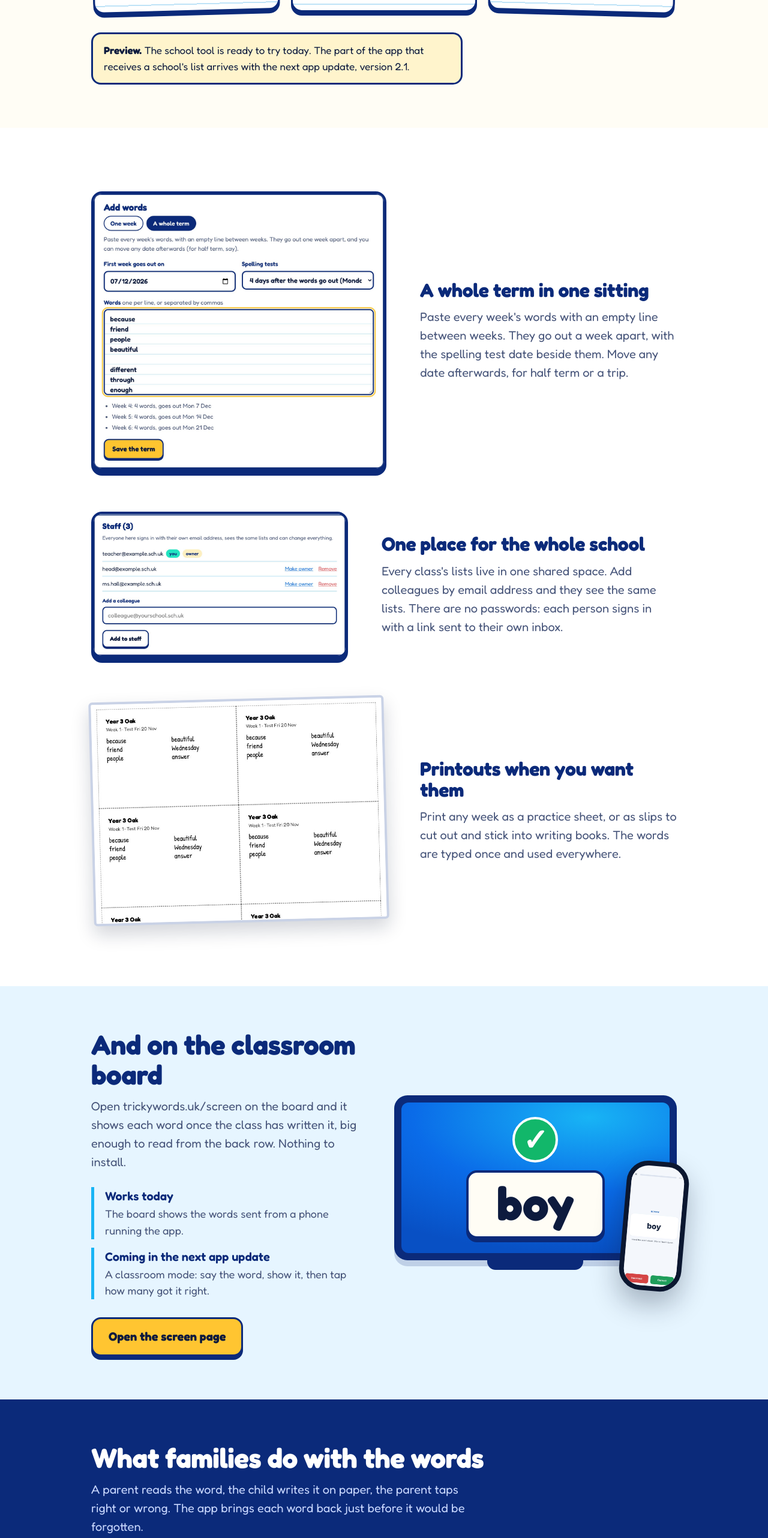
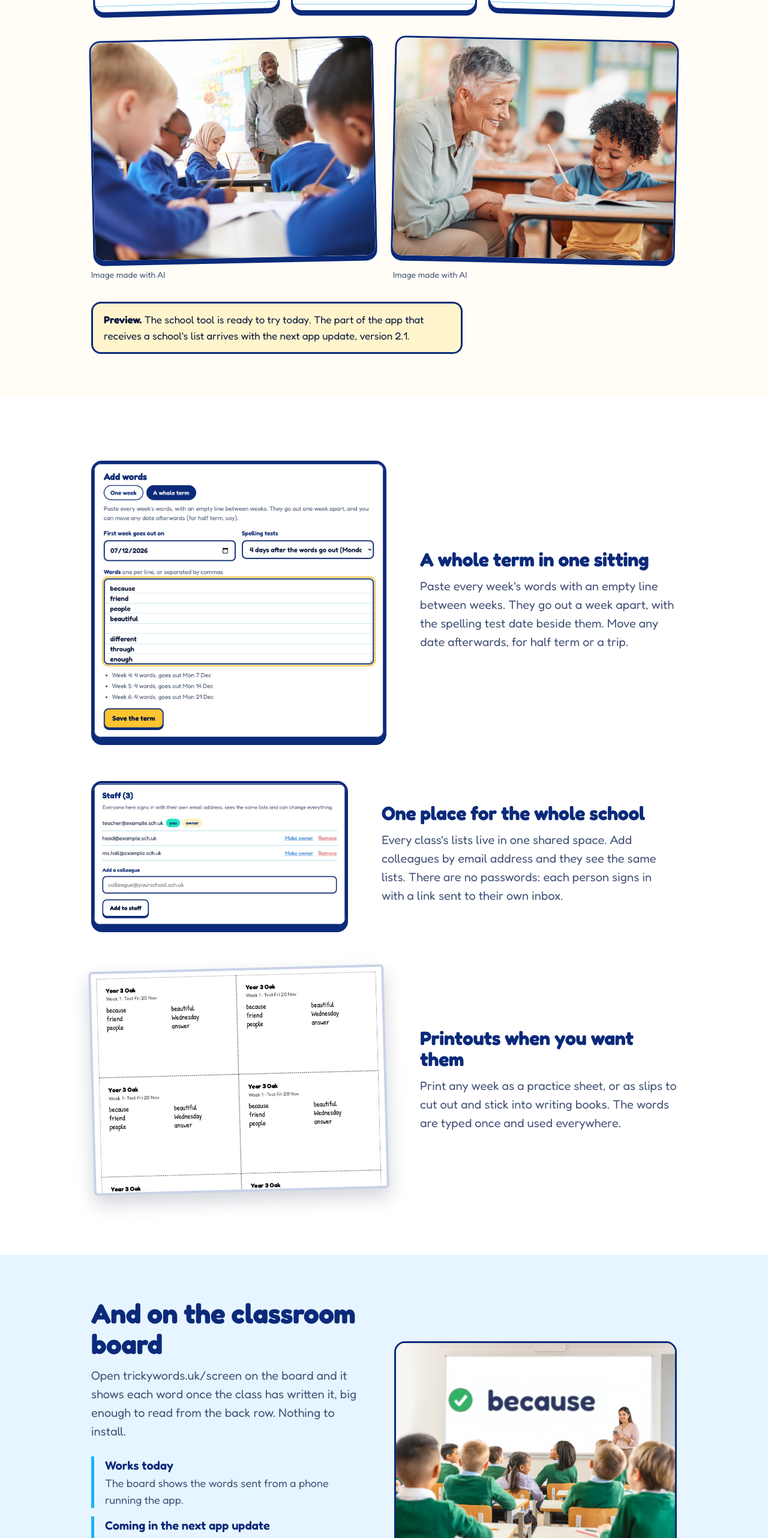
Before and after one commit to moritzschmittat/trickywords-website, a plain HTML site: page schools/index.html in a window 1280 px wide. Shown: the part 1271-3835 px from the top of the page at 60% size. Drawn offline with Linux system fonts and the light colour scheme.

Commit message:
Add AI generated photographs, each captioned, with a footer and privacy note
Co-Authored-By: Claude Fable 5.2 <noreply@anthropic.com>
Claude-Session: https://claude.ai/code/session_01RQsC1eRyBbTHLRWdo9ch3e

```diff
--- a/schools/index.html
+++ b/schools/index.html
@@ -38,6 +38,10 @@
 <li class="step"><div class="num">2</div><h3>Hand out one code</h3><p>Each class has a code and a QR code. Print the ready-made note for parents and send it home once.</p></li>
 <li class="step"><div class="num">3</div><h3>Families have the words</h3><p>New words arrive in the Tricky Words app each week. No printout to lose on the way home.</p></li>
 </ol>
+<div class="photo-pair">
+<figure class="photo tilt-l"><img src="/img/photo-class.jpg" alt="Children in blue school jumpers write with pencils at their tables while their teacher stands smiling with a phone in his hand" width="1152" height="896" loading="lazy"><figcaption>Image made with AI</figcaption></figure>
+<figure class="photo tilt-r"><img src="/img/photo-teacher.jpg" alt="A teacher crouches beside a boy who is smiling as he writes in his exercise book" width="1152" height="896" loading="lazy"><figcaption>Image made with AI</figcaption></figure>
+</div>
 <p class="status-note"><strong>Preview.</strong> The school tool is ready to try today. The part of the app that receives a school's list arrives with the next app update, version 2.1.</p>
 </div>
 </section>
@@ -70,11 +74,7 @@
 </ul>
 <div class="cta"><a class="button" href="/screen/">Open the screen page</a></div>
 </div>
-<div class="screen-art" role="img" aria-label="A classroom board showing the word boy with a green tick, next to the teacher's phone">
-<div class="tv"><div class="tv-glass"><span class="tv-tick">✓</span><span class="tv-sheet">boy</span></div></div>
-<div class="tv-stand"></div>
-<div class="phone tv-phone"><img src="/img/practice.jpg" alt="" width="585" height="1266"></div>
-</div>
+<figure class="photo"><img src="/img/photo-board.jpg" alt="A class looks up at the board, which shows the word because with a green tick, while the teacher stands beside it holding a phone" width="1152" height="896" loading="lazy"><figcaption>Image made with AI</figcaption></figure>
 </div>
 </section>
 
@@ -128,6 +128,6 @@
 </div>
 </section>
 </main>
-<footer class="site-footer"><div class="inner">Tricky Words is made by Schmittat Ltd, registered in England and Wales, company number 9452378. <a href="/privacy.html">Privacy policy</a> · <a href="mailto:support@trickywords.uk">support@trickywords.uk</a></div></footer>
+<footer class="site-footer"><div class="inner">Tricky Words is made by Schmittat Ltd, registered in England and Wales, company number 9452378. <a href="/privacy.html">Privacy policy</a> · <a href="mailto:support@trickywords.uk">support@trickywords.uk</a><br>The people in our pictures are AI generated. No real children appear on this site.</div></footer>
 </body>
 </html>
--- a/style.css
+++ b/style.css
@@ -225,3 +225,14 @@ p { margin: 0; }
 
 .hero h1.two-line { font-size: clamp(38px, 5vw, 64px); }
 .hero h1.two-line span { display: block; font-size: 0.72em; margin-top: 0.12em; }
+
+/* Photographs (AI generated, always captioned) */
+.photo { margin: 0; }
+.photo img { display: block; width: 100%; height: auto; border: 3px solid var(--navy); border-radius: 18px; box-shadow: 0 6px 0 var(--navy); background: #fff; }
+.photo figcaption { margin-top: 14px; font-size: 14px; color: var(--muted); }
+.photo.tilt-l img { transform: rotate(-1.2deg); }
+.photo.tilt-r img { transform: rotate(1.2deg); }
+.photo.centre { max-width: 520px; margin: 0 auto 34px; }
+.photo-pair { display: grid; grid-template-columns: 1fr 1fr; gap: 30px; margin-top: 44px; }
+.screen-band .photo figcaption, .closing .photo figcaption { color: var(--ink); opacity: 0.75; }
+@media (max-width: 700px) { .photo-pair { grid-template-columns: 1fr; gap: 24px; } }
```
Also changed, not shown: index.html (+6 -1 lines), list/index.html (+1 -1 lines), privacy.html (+4 -1 lines), support.html (+1 -1 lines), teach/index.html (+1 -1 lines), img/photo-board.jpg (added), img/photo-class.jpg (added), img/photo-gotit.jpg (added), img/photo-kitchen.jpg (added), img/photo-shoulder.jpg (added), img/photo-teacher.jpg (added).
